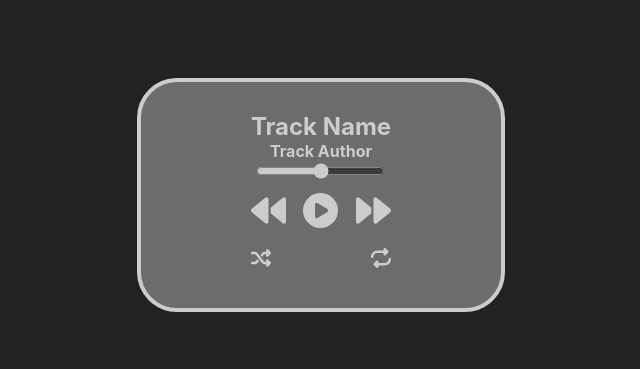
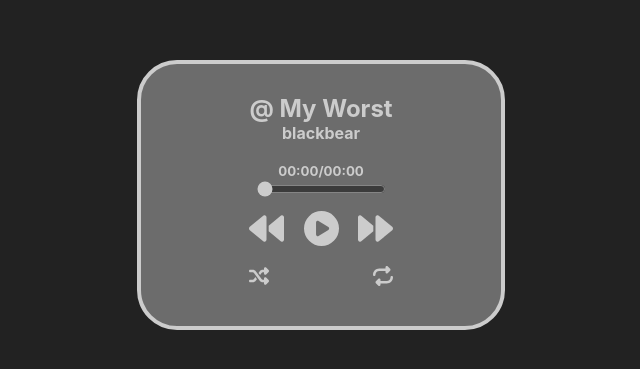
Before and after one commit to yujiqo/audio-webplayer, a React (Create React App) app: page / in a window 1280 px wide. Shown: the part 205-574 px from the top of the page, without its empty margins (379-1019 px from the left). Built offline with nearby package versions, Linux system fonts and the light colour scheme.

Commit message:
#2: Реализовал синхронизацию таймлайна и возможность перемотки

```diff
--- a/src/components/Player/AudioPlayer.jsx
+++ b/src/components/Player/AudioPlayer.jsx
@@ -1,4 +1,4 @@
-import { useRef, useState } from "react";
+import { useRef, useState, useEffect } from "react";
 import { FontAwesomeIcon } from "@fortawesome/react-fontawesome";
 import { faCirclePlay, faCirclePause, faShuffle, faRepeat, faForward, faBackward } from "@fortawesome/free-solid-svg-icons";
 import "./AudioPlayer.css";
@@ -31,20 +31,61 @@
         {
             name: "Saturday Nights",
             author: "Weston Estate",
-            path: musicPath + "Weston_Estate-Saturday_Nights.mp"
+            path: musicPath + "Weston_Estate-Saturday_Nights.mp3"
         },
     ];
 
     const audioTagRef = useRef();
-    const audioDurationRef = useRef();
     const audioPlayRef = useRef();
     const audioPauseRef = useRef();
-    const [audioPlayerState, setNewState] = useState({
+    const audioName = useRef();
+    const audioAuthor = useRef();
+    const audioCurrentTimeRef = useRef();
+    const [playerState, setNewState] = useState({
         isPlaying: false,
         duration: 0,
         currentTime: 0,
         track: playList[0]
     });
+
+    const syncAudioName = () => {
+        audioName.current.innerText = playerState.track.name;
+    };
+
+    const syncAudioAuthor = () => {
+        audioAuthor.current.innerText = playerState.track.author;
+    }
+
+    const syncCurrentTime = () => {
+        const currentMin = Math.floor(playerState.currentTime / 60).toString().padStart(2, 0);
+        const currentSec = Math.floor(playerState.currentTime % 60).toString().padStart(2, 0);
+        const durationMin = Math.floor(playerState.duration / 60).toString().padStart(2, 0);
+        const durationSec = Math.floor(playerState.duration % 60).toString().padStart(2, 0);
+
+        audioCurrentTimeRef.current.innerText = `${currentMin}:${currentSec}/${durationMin}:${durationSec}`;
+    };
+
+    const setUpPlayerState = event => {
+        const newState = {...playerState};
+
+        newState.isPlaying = !event.target.paused;
+        newState.duration = Math.floor(event.target.duration);
+        newState.currentTime = Math.floor(event.target.currentTime);
+
+        setNewState(newState);
+    };
+
+    const syncAudioDuration = event => {
+        const newState = {...playerState};
+
+        newState.currentTime = Math.floor(event.target.currentTime);
+
+        setNewState(newState);
+    };
+
+    const onChangeAudioCurrentTime = event => {
+        audioTagRef.current.currentTime = event.target.value;
+    };
 
     const playAudio = () => {
         audioPlayRef.current.style.display = "none";
@@ -58,22 +99,37 @@
         audioPlayRef.current.style.display = "block";
 
         audioTagRef.current.pause();
-    }
+    };
+
+    useEffect(() => {
+        syncAudioName();
+        syncAudioAuthor();
+        syncCurrentTime();
+    }, [playerState]);
 
     return (
         <div className="audio-player">
             <div className="player">
                 <audio
                     ref={audioTagRef}
-                    src={audioPlayerState.track.path}
+                    src={playerState.track.path}
+                    onCanPlayThrough={setUpPlayerState}
+                    onTimeUpdate={syncAudioDuration}
                     style={{display: "none"}}
                 ></audio>
                 <div className="track-info">
-                    <h2 className="track-name">Track Name</h2>
-                    <h4 className="track-author">Track Author</h4>
+                    <h2 ref={audioName} className="track-name">Track Name</h2>
+                    <h4 ref={audioAuthor} className="track-author">Track Author</h4>
+                    <h5 ref={audioCurrentTimeRef} className="track-current-time">00:00/00:00</h5>
                 </div>
                 <div className="track-controls">
-                    <input ref={audioDurationRef} type="range" className="track-duration"/>
+                    <input
+                        mix="0"
+                        max={playerState.duration}
+                        value={playerState.currentTime}
+                        onChange={onChangeAudioCurrentTime}
+                        type="range"
+                        className="track-duration"/>
                     <div className="track-controls-btns">
                         <FontAwesomeIcon className="icon track-backward" icon={faBackward}/>
                         <FontAwesomeIcon ref={audioPlayRef} className="icon track-play" onClick={playAudio} icon={faCirclePlay}/>
```
